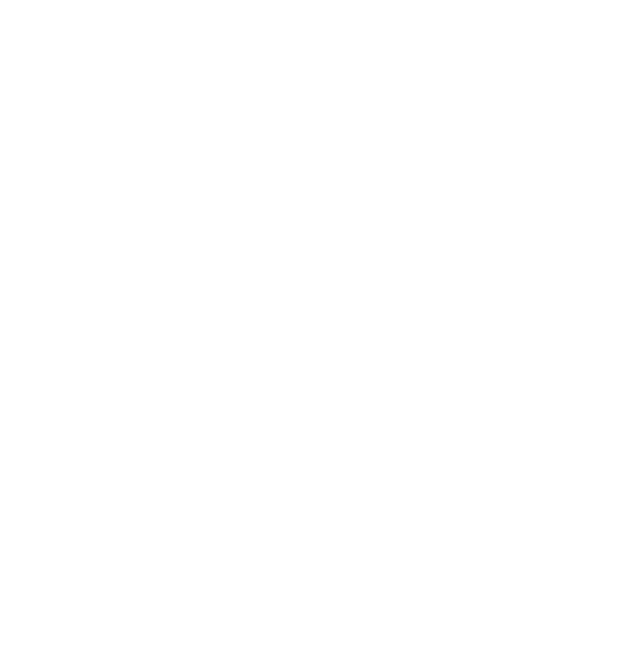
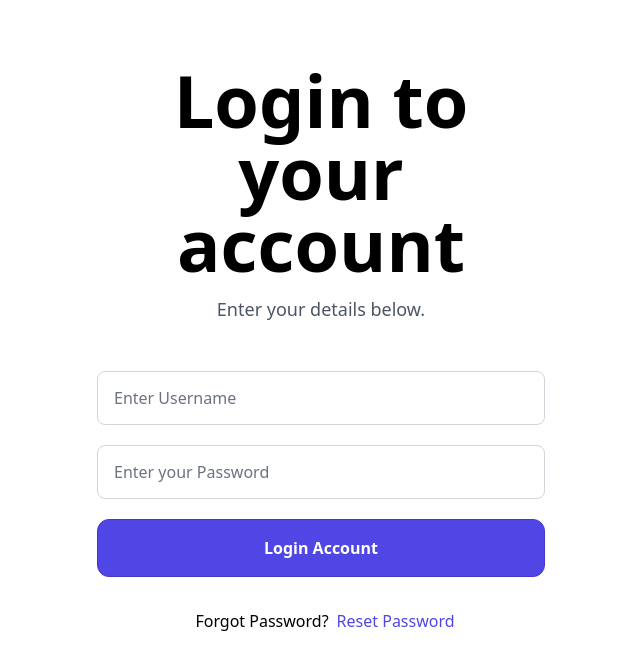
Before and after one commit to SBEGENJOV/mern-blogify-frontend, a React (Vite) app: page /login in a window 1280 px wide. Before the commit this address had no page. Shown: the top 670 px of the page, without its empty margins (319-959 px from the left). Built offline with nearby package versions, Linux system fonts and the light colour scheme.

Commit message:
add/login page component

```diff
--- a/src/App.jsx
+++ b/src/App.jsx
@@ -1,11 +1,13 @@
 import { BrowserRouter, Route, Routes } from "react-router-dom";
 import Homepage from "./components/Homepage/Homepage";
+import Login from "./components/Users/Login";
 
 export default function App() {
   return (
     <BrowserRouter>
       <Routes>
-        <Route path="/" element={<Homepage/>}></Route>
+        <Route path="/" element={<Homepage />}></Route>
+        <Route path="/login" element={<Login />}></Route>
       </Routes>
     </BrowserRouter>
   );
--- /dev/null
+++ b/src/components/Users/Login.jsx
@@ -0,0 +1,81 @@
+import { useState } from "react";
+import { Link } from "react-router-dom";
+
+const Login = () => {
+  const [formData, setFormData] = useState({
+    password: "",
+    username: "",
+  });
+
+  //handle form change
+  const handleChange = (e) => {
+    setFormData({ ...formData, [e.target.name]: e.target.value });
+  };
+
+  //handle form submit
+  const handleSubmit = (e) => {
+    e.preventDefault();
+    // reset form
+    setFormData({
+      password: "",
+      username: "",
+    });
+  };
+  return (
+    <section className="py-16 xl:pb-56 bg-white overflow-hidden">
+      <div className="container px-4 mx-auto">
+        <div className="text-center max-w-md mx-auto">
+          <h2 className="mb-4 text-6xl md:text-7xl text-center font-bold font-heading tracking-px-n leading-tight">
+            Login to your account
+          </h2>
+          <p className="mb-12 font-medium text-lg text-gray-600 leading-normal">
+            Enter your details below.
+          </p>
+          <form onSubmit={handleSubmit}>
+            <label className="block mb-5">
+              <input
+                className="px-4 py-3.5 w-full text-gray-500 font-medium placeholder-gray-500 bg-white outline-none border border-gray-300 rounded-lg focus:ring focus:ring-indigo-300"
+                id="signUpInput2-1"
+                type="text"
+                placeholder="Enter Username"
+                name="username"
+                value={formData.username}
+                onChange={handleChange}
+              />
+            </label>
+
+            <label className="block mb-5">
+              <input
+                className="px-4 py-3.5 w-full text-gray-500 font-medium placeholder-gray-500 bg-white outline-none border border-gray-300 rounded-lg focus:ring focus:ring-indigo-300"
+                id="signUpInput2-3"
+                type="password"
+                placeholder="Enter your Password"
+                name="password"
+                value={formData.password}
+                onChange={handleChange}
+              />
+            </label>
+            <button
+              className="mb-8 py-4 px-9 w-full text-white font-semibold border border-indigo-700 rounded-xl shadow-4xl focus:ring focus:ring-indigo-300 bg-indigo-600 hover:bg-indigo-700 transition ease-in-out duration-200"
+              type="submit"
+            >
+              Login Account
+            </button>
+
+            <p className="font-medium">
+              <span className="m-2">Forgot Password?</span>
+              <Link
+                className="text-indigo-600 hover:text-indigo-700"
+                to="/forgot-password"
+              >
+                Reset Password
+              </Link>
+            </p>
+          </form>
+        </div>
+      </div>
+    </section>
+  );
+};
+
+export default Login;
```
